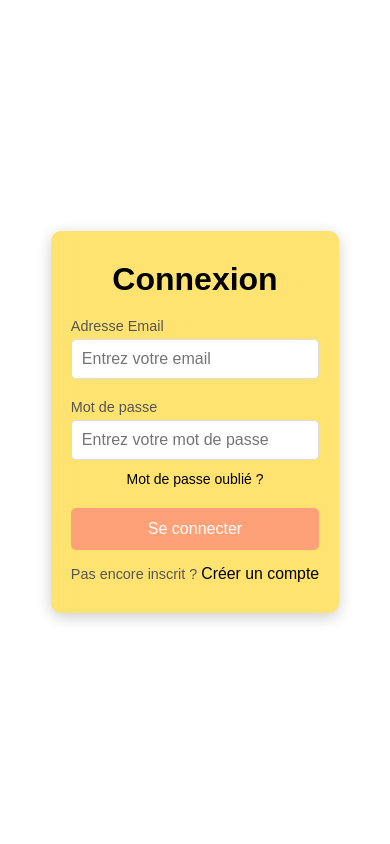
After one commit to AymericNoblanc/Reservation_app, a Flask app: page /login.html in a window 390 px wide. The commit adds this page. Run offline with Flask 3, Linux system fonts and the light colour scheme; some libraries are stand-ins or nearby versions.

Commit message:
Encore pas mal de chose : Ajout de 2 pages (signup et login) avec leurs styles et leurs scripts Renommage pour coller avec le changement de logique en backend Faire en sorte que le lookup puisse être désactivé depuis patrtout sur la page sans affecter les autres listener Désactivation du scroll sur mobile

```diff
--- a/app.py
+++ b/app.py
@@ -26,13 +26,17 @@ def get_db_connection():
     )
     return conn
 
-@app.route('/')
-def home():
-    return 'Hello, World!'
+@app.route('/login.html')
+def login():
+    return render_template('login.html')
 
-@app.route('/test/')
+@app.route('/signup.html')
+def signup():
+    return render_template('signup.html')
+
+@app.route('/test/app.html')
 def home_test():
-    return render_template('reservation.html')
+    return render_template('app.html')
 
 #Route pour récupérer tous les travailleurs
 #Pour tester : http://127.0.0.1:5000/users
--- a/static/styles.css
+++ b/static/app_styles.css
@@ -5,6 +5,7 @@ body {
   font-family: Arial, sans-serif;
   background-color: #ffffff;
   flex-direction: column;
+  touch-action: pan-x pan-y;
 }
 
 .container{
@@ -136,7 +137,7 @@ nav .animation {
   overflow-y: scroll;
   box-sizing: border-box;
   transition: margin-top 0.3s ease;
-  background-color: #FFE371;
+  background-color: rgba(255, 227, 113, 0);
 
 }
 
--- /dev/null
+++ b/static/login_script.js
@@ -0,0 +1,10 @@
+document.getElementById('login-form').addEventListener('submit', function(event) {
+    event.preventDefault(); // Empêche la soumission classique du formulaire
+    // Ici vous pouvez valider les champs, appeler une API, etc.
+    window.location.href = "/test/app.html"; // Redirection vers la page suivante
+});
+
+document.getElementById("forgot-password-link").addEventListener("click", (e) => {
+    e.preventDefault(); // Empêche le comportement par défaut
+    //alert("Lien de réinitialisation envoyé à votre email.");
+});
--- /dev/null
+++ b/static/login_styles.css
@@ -0,0 +1,124 @@
+/* General styles */
+* {
+    margin: 0;
+    padding: 0;
+    box-sizing: border-box;
+    font-family: 'Arial', sans-serif;
+}
+
+/* Body */
+body {
+    display: flex;
+    align-items: center;
+    justify-content: center;
+    min-height: 100vh;
+    background: #ffffff;
+    color: #333;
+}
+
+/* Login Container */
+.login-container {
+    display: flex;
+    justify-content: center;
+    align-items: center;
+    padding: 20px;
+}
+
+/* Login Card */
+.login-card {
+    background: #FFE371;
+    border-radius: 10px;
+    box-shadow: 0 4px 15px rgba(0, 0, 0, 0.2);
+    padding: 30px 20px;
+    width: 100%;
+    max-width: 400px;
+}
+
+/* Title */
+.login-title {
+    font-size: 2em;
+    text-align: center;
+    margin-bottom: 20px;
+    color: black;
+}
+
+/* Input Group */
+.input-group {
+    margin-bottom: 20px;
+}
+
+.input-group label {
+    display: block;
+    font-size: 0.9em;
+    color: #555;
+    margin-bottom: 5px;
+}
+
+.input-group input {
+    width: 100%;
+    padding: 10px;
+    font-size: 1em;
+    border: 1px solid #ddd;
+    border-radius: 5px;
+    transition: border-color 0.3s ease;
+}
+
+.input-group input:focus {
+    outline: none;
+    border-color: #ffffff;
+}
+
+#input-password {
+    margin-bottom: 10px;
+}
+
+.forgot-password {
+    margin-bottom: 20px;
+    text-align: center;
+}
+
+.forgot-password a {
+    font-size: 14px;
+    color: black;
+    text-decoration: none;
+    cursor: pointer;
+}
+
+.forgot-password a:hover {
+    text-decoration: underline;
+}
+
+/* Button */
+.login-button {
+    width: 100%;
+    padding: 12px;
+    font-size: 1em;
+    color: white;
+    background: #FFA178;
+    border: none;
+    border-radius: 5px;
+    cursor: pointer;
+    transition: background 0.3s ease;
+}
+
+.login-button:hover {
+    background: #f39872;
+}
+
+/* Footer */
+.login-footer {
+    margin-top: 15px;
+    text-align: center;
+    font-size: 0.9em;
+    color: #555;
+}
+
+.login-footer a {
+    color: black;
+    font-size: 1.1em;
+    text-decoration: none;
+}
+
+.login-footer a:hover {
+    text-decoration: underline;
+}
--- a/templates/reservation.html
+++ b/templates/app.html
@@ -2,10 +2,10 @@
 <html lang="en">
 <head>
   <meta charset="UTF-8">
-  <meta name="viewport" content="width=device-width, initial-scale=1.0">
+  <meta name="viewport" content="width=device-width, initial-scale=1.0, user-scalable=no, maximum-scale=1, minimum-scale=1">
   <meta http-equiv="X-UA-Compatible" content="ie=edge">
   <title>Reservation</title>
-  <link rel="stylesheet" href="{{ url_for('static', filename='styles.css') }}">
+  <link rel="stylesheet" href="{{ url_for('static', filename='app_styles.css') }}">
 </head>
 <body>
     <nav id="navContainer">
@@ -15,6 +15,6 @@
 
     <div class="container x mandatory-scroll-snapping" id="weekSelector"></div>
 
-    <script src="{{ url_for('static', filename='script.js') }}"></script>
+    <script src="{{ url_for('static', filename='app_script.js') }}"></script>
 </body>
 </html>
--- /dev/null
+++ b/templates/login.html
@@ -0,0 +1,33 @@
+<!DOCTYPE html>
+<html lang="en">
+<head>
+  <meta charset="UTF-8">
+  <meta name="viewport" content="width=device-width, initial-scale=1.0, user-scalable=no, maximum-scale=1, minimum-scale=1">
+  <meta http-equiv="X-UA-Compatible" content="ie=edge">
+  <title>Login Page</title>
+  <link rel="stylesheet" href="{{ url_for('static', filename='login_styles.css') }}">
+</head>
+<body>
+    <div class="login-container">
+        <div class="login-card">
+            <h1 class="login-title">Connexion</h1>
+            <form id="login-form">
+                <div class="input-group">
+                    <label for="email">Adresse Email</label>
+                    <input type="email" id="email" name="email" placeholder="Entrez votre email" required>
+                </div>
+                <div class="input-group" id="input-password">
+                    <label for="password">Mot de passe</label>
+                    <input type="password" id="password" name="password" placeholder="Entrez votre mot de passe" required>
+                </div>
+                <div class="forgot-password">
+                    <a href="#" id="forgot-password-link">Mot de passe oublié ?</a>
+                </div>
+                <button type="submit" class="login-button">Se connecter</button>
+                <p class="login-footer">Pas encore inscrit ? <a href="/signup.html">Créer un compte</a></p>
+            </form>
+        </div>
+    </div>
+    <script src="{{ url_for('static', filename='login_script.js') }}"></script>
+</body>
+</html>
```
Also changed, not shown: static/app_script.js (renamed from static/script.js, +37 -11 lines), static/signup_styles.css (added, +114 -0 lines), templates/signup.html (added, +42 -0 lines), static/signup_script.js (added).
